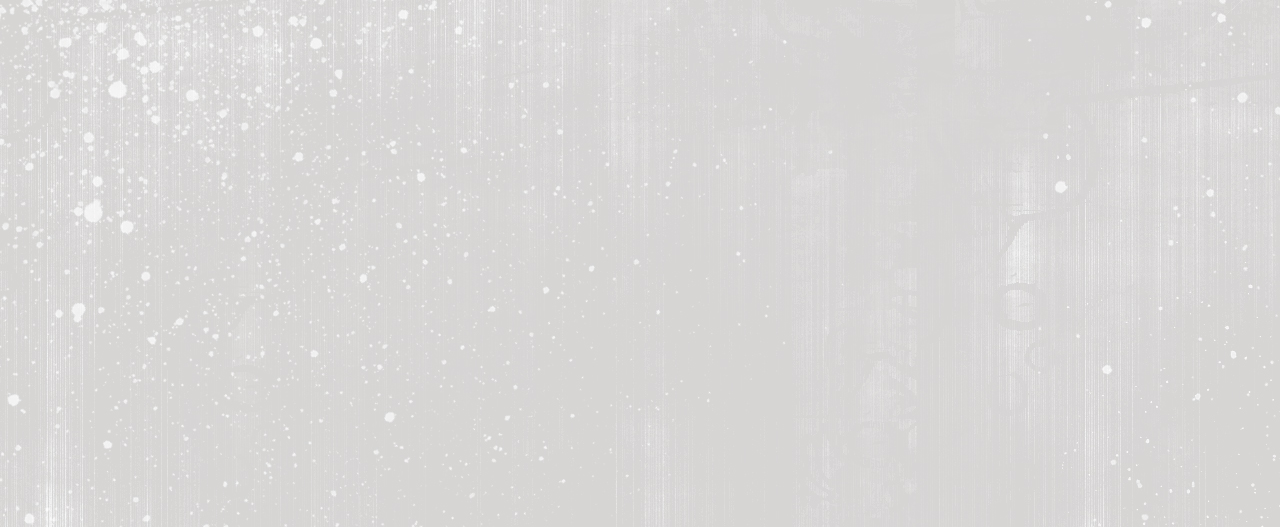
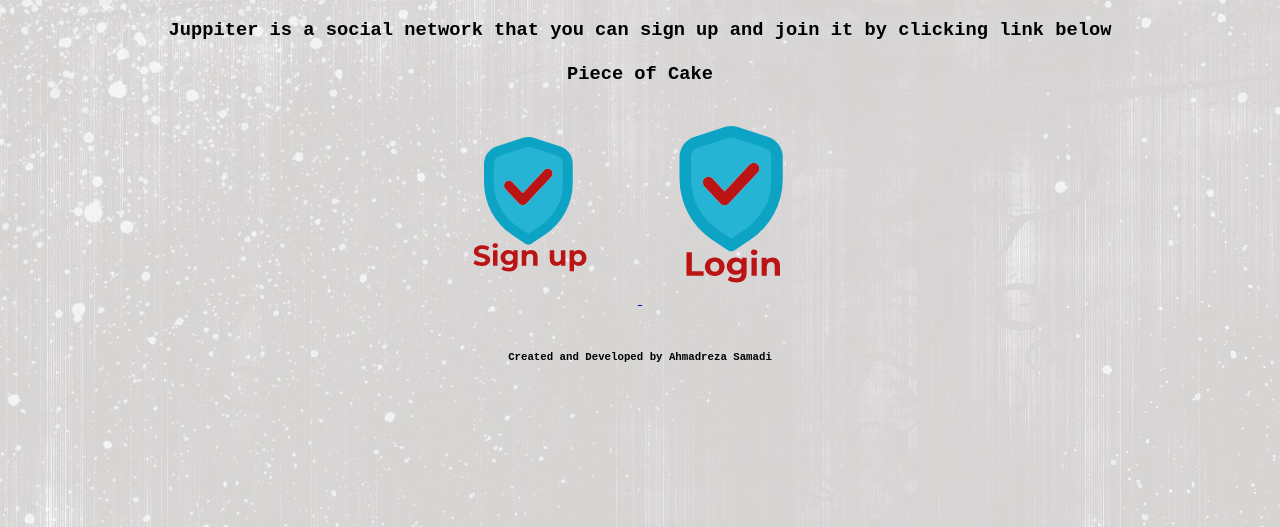
Before and after one commit to ahmadreza-smdi/SocialNetwork, a plain HTML site: page Project/index.html in a window 1280 px wide. Shown: the part 273-800 px from the top of the page. Drawn offline with Linux system fonts and the light colour scheme.

Commit message:
changes to statics

```diff
--- a/Project/index.html
+++ b/Project/index.html
@@ -1,6 +1,11 @@
 <!DOCTYPE html>
 <html>
     <head>
+        <!--<nav>
+            <a href="./index.html">Home</a>
+            <a href="./Signup.html">Sign up</a>
+            <a href="./Signin.html">Sign in</a>
+        </nav>-->
         <img src="logo.png" alt="Logo">
         <meta charset="utf-8" />
         <meta http-equiv="X-UA-Compatible" content="IE=edge">
@@ -10,9 +15,30 @@
         <script src="main.js"></script>
     </head>
     <body background='background.jpg'>
-
+        <div id='welcom'>
+            <h1 align='center' style="font-family:'Courier New', Courier, monospace">Welcom To Jupitter</h1>
+        </div>
         <div>
-        <h1 align='center' style="font-family:'Courier New', Courier, monospace">Welcom To Jupitter</h1>
+            <div id='homecomming'>
+                <h3 align='center' style="font-family:'Courier New', Courier, monospace">
+                    Juppiter is a social network that you can sign up and join it by clicking link below
+                    <br><br> Piece of Cake
+                </h3>
+            </div>
+            <div align='center'>
+                <a id='signupp'href="./Signup.html">
+                    <img src="./signup.png" alt="Sign Up">
+                </a>
+                <a id='loginn' href="./Signin.html">
+                    <img src="./login.png" alt="Login">
+                </a>
+            </div>
+        </div>
+        <div align='center'>
+            <footer>
+                <br>
+                <h6  style="font-family:'Courier New', Courier, monospace">Created and Developed by Ahmadreza Samadi</h6>
+            </footer>
         </div>
 
     </body>
--- a/Project/main.css
+++ b/Project/main.css
@@ -62,3 +62,39 @@ hr {
 label{
     font-family: style="font-family:'Courier New', Courier, monospace";
 }
+
+
+@keyframes mymove {
+    0%   {top: 0px;}
+    25%  {top: 200px;}
+    50%  {top: 100px;}
+    75%  {top: 200px;}
+    100% {top: 0px;}
+}
+
+
+#homecomming{
+    animation-duration: 2s;
+    animation-name: slidein;
+    animation-delay: 2s;
+    animation-fill-mode: backwards;
+  }
+
+  @keyframes slidein {
+    from {
+      margin-left: 0%;
+      width: 300%;
+    }
+
+    to {
+      margin-right:100%;
+      width: 100%;
+    }
+  }
+
+
+
+#welcom{
+    animation-duration: 2s;
+    animation-name: slidein;
+}
```
Also changed, not shown: Project/Signin.html (+1 -1 lines), Project/Signup.html (+2 -2 lines), Project/Profile.html (added), Project/login.png (added), Project/signup.png (added). Lines whose indentation alone changed are shown as unchanged.
